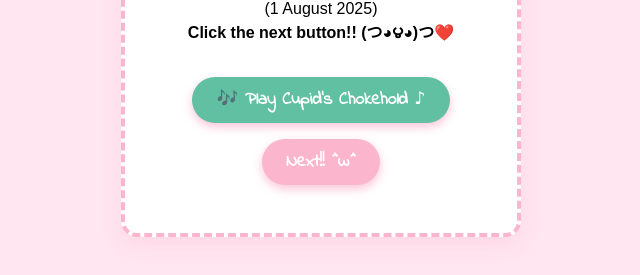
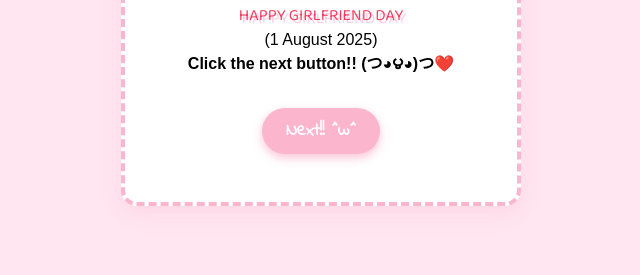
Before and after one commit to yuojustin123/girlfriend-day-site, a plain HTML site: page index.html in a window 1280 px wide. Shown: the part 407-682 px from the top of the page, without its empty margins (319-959 px from the left). Drawn offline with nearby package versions, Linux system fonts and the light colour scheme.

Commit message:
Update index.html

```diff
--- a/index.html
+++ b/index.html
@@ -114,12 +114,7 @@
       <h2>(1 August 2025)</h2>
       <p class="text-black">Click the next button!! (つ◕౪◕)つ❤️</p>
       <div class="mt-4">
-        <button
-          onclick="window.open('https://youtu.be/cRqTvWWX70Y?si=K9i6RzUp3FAYzoz-')"
-          class="button button-green"
-          aria-label="Play Cupid’s Chokehold on YouTube">
-          🎶 Play Cupid's Chokehold ♪
-        </button>
+          </button>
       </div>
       <button class="button button-pink" id="nextButton" aria-label="Go to next message">Next!! ^w^</button>
     </section>
```
